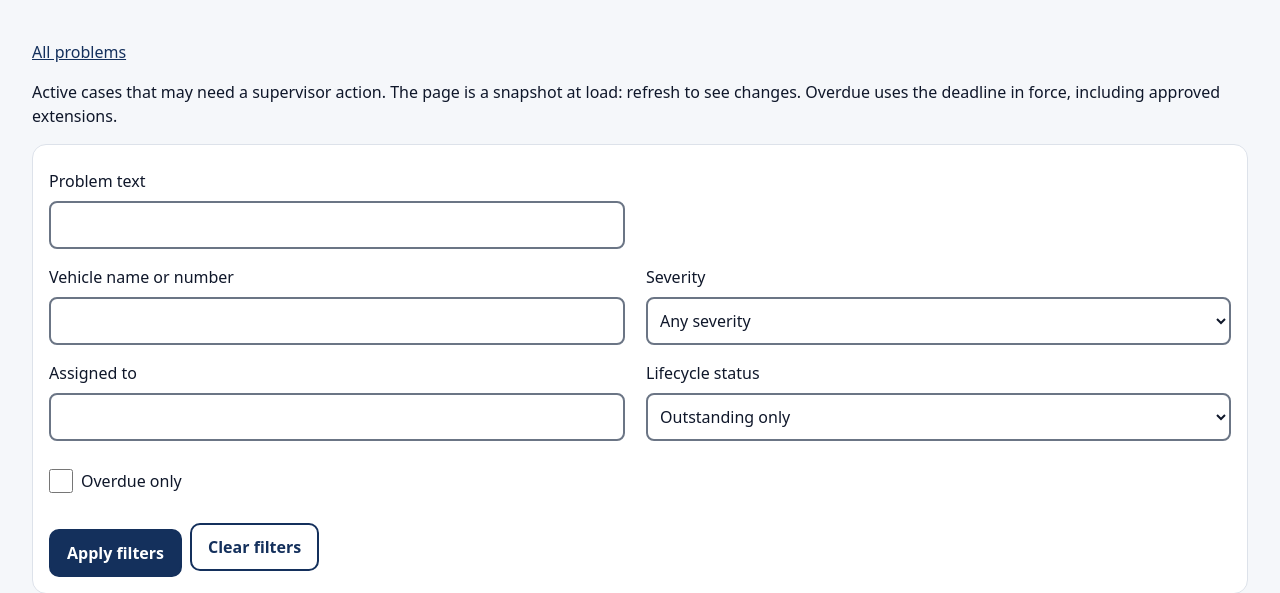
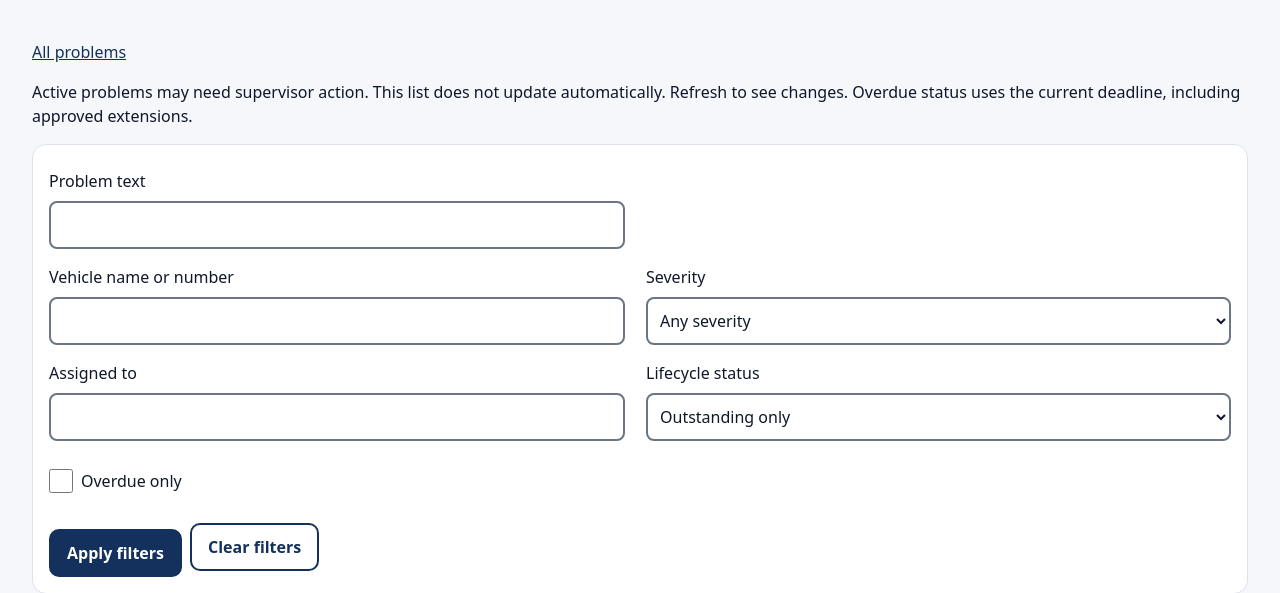
Before and after one commit to JustApu/CheckYourAmbulance, a Django app: template cya/inspections/templates/inspections/deficiency_queue.html in a window 1280 px wide. Shown: the part 98-691 px from the top of the page. Run offline with Django 5.2, Linux system fonts and the light colour scheme; the template is opened without the code that fills it, so the values that code supplies are empty.

Commit message:
Simplify problem queue wording

```diff
--- a/cya/inspections/templates/inspections/deficiency_queue.html
+++ b/cya/inspections/templates/inspections/deficiency_queue.html
@@ -3,7 +3,7 @@
 {% load station_time %}
 {% block content %}
 <p><a href="{% url 'deficiencies' %}">All problems</a></p>
-<p>Active cases that may need a supervisor action. The page is a snapshot at load: refresh to see changes. Overdue uses the deadline in force, including approved extensions.</p>
+<p>Active problems may need supervisor action. This list does not update automatically. Refresh to see changes. Overdue status uses the current deadline, including approved extensions.</p>
 {% include "inspections/deficiency_filters.html" %}
 <div class="queue-groups">
 {% for group in lists %}
@@ -12,7 +12,7 @@
 {% if group.page.total %}<p class="deficiency-queue-next-action">Next action: {{ group.page.rows.0.queue_action }}.</p>{% endif %}
 <ul class="plain">
 {% for row in group.page.rows %}
-<li class="deficiency-list-entry"><a class="deficiency-summary-link" href="{% url 'deficiencies-detail' row.deficiency_id %}">Review {{ row.deficiency.summary }}</a> — {{ row.deficiency.vehicle.display_name }}<p>{{ row.status_label }} · {{ row.severity_version.label }} · Assigned to: {{ row.assignee.display_name|default:"Unassigned" }}{% if row.governing %} · governing deadline {{ row.governing|station_time }}{% endif %}{% if row.requested_at %} · requested {{ row.requested_at|station_time }}{% endif %}</p></li>
+<li class="deficiency-list-entry"><a class="deficiency-summary-link" href="{% url 'deficiencies-detail' row.deficiency_id %}">Review {{ row.deficiency.summary }}</a> — {{ row.deficiency.vehicle.display_name }}<p>{{ row.status_label }} · {{ row.severity_version.label }} · Assigned to: {{ row.assignee.display_name|default:"Unassigned" }}{% if row.governing %} · current deadline {{ row.governing|station_time }}{% endif %}{% if row.requested_at %} · requested {{ row.requested_at|station_time }}{% endif %}</p></li>
 {% empty %}
 <li>Nothing here right now.</li>
 {% endfor %}
```
